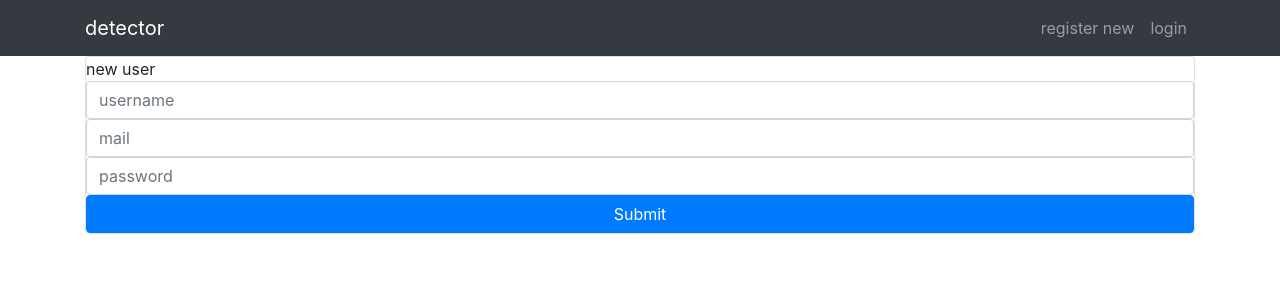
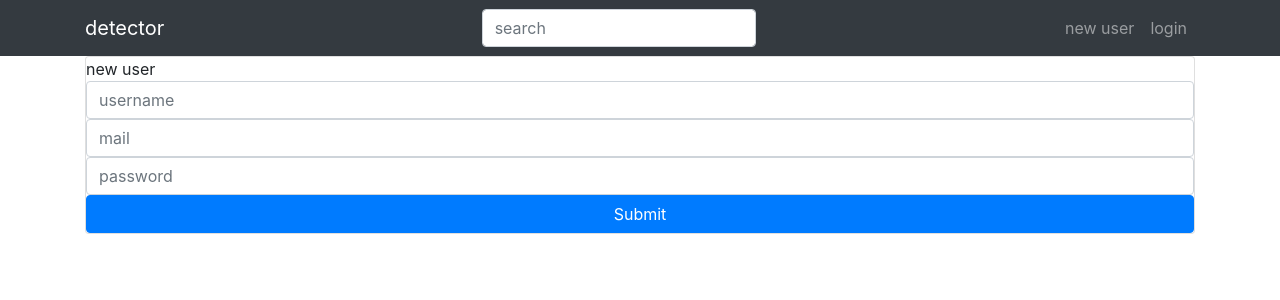
Before and after one commit to shimooo3/flask, a Flask app: template flaskbook/apps/auth/templates/auth/signup.html in a window 1280 px wide. Shown: the top 300 px of the page. Run offline with Flask 3, Linux system fonts and the light colour scheme; the template is opened without the code that fills it, so the values that code supplies are empty, except form fields; form fields are guessed from the names that the template uses.

Commit message:
9章終了　search

```diff
--- a/flaskbook/apps/detector/templates/detector/base.html
+++ b/flaskbook/apps/detector/templates/detector/base.html
@@ -13,6 +13,21 @@
     <nav class="navbar navbar-expand-lg navbar-dark bg-dark">
         <div class="container">
             <a class="navbar-brand " href="{{ url_for('detector.index') }}">detector</a>
+            <!-- 画像検索フォームを追加する -->
+            {% if url_for(request.endpoint) == url_for('detector.index') or
+            url_for(request.endpoint) == url_for('detector.search') %}
+            <div class="btn-group">
+                <form method="GET" action="{{ url_for('detector.search') }}" name="dtSearchForm">
+                    {% if request.args.get("search") %}
+                    <input type="search" id="dt-search" class="form-control col-md-12 dt-search" placeholder="search"
+                        name="search" value="{{ request.args.get('search') }}" />
+                    {% else %}
+                    <input type="search" id="dt-search" class="form-control col-md-12 dt-search" placeholder="search"
+                        name="search" />
+                    {% endif %}
+                </form>
+            </div>
+            {% endif %}
             <ul class="navbar-nav">
                 {% if current_user.is_authenticated %}
                 <li class="nav-item">
@@ -23,7 +38,7 @@
                 </li>
                 {% else %}
                 <li class="nav-item">
-                    <a class="nav-link" href="{{ url_for('auth.signup') }}">register new</a>
+                    <a class="nav-link" href="{{ url_for('auth.signup') }}">new user</a>
                 </li>
                 <li class="nav-item">
                     <a class="nav-link" href="{{ url_for('auth.login') }}">login</a>
```
Also changed, not shown: flaskbook/apps/detector/views.py (+28 -0 lines).
